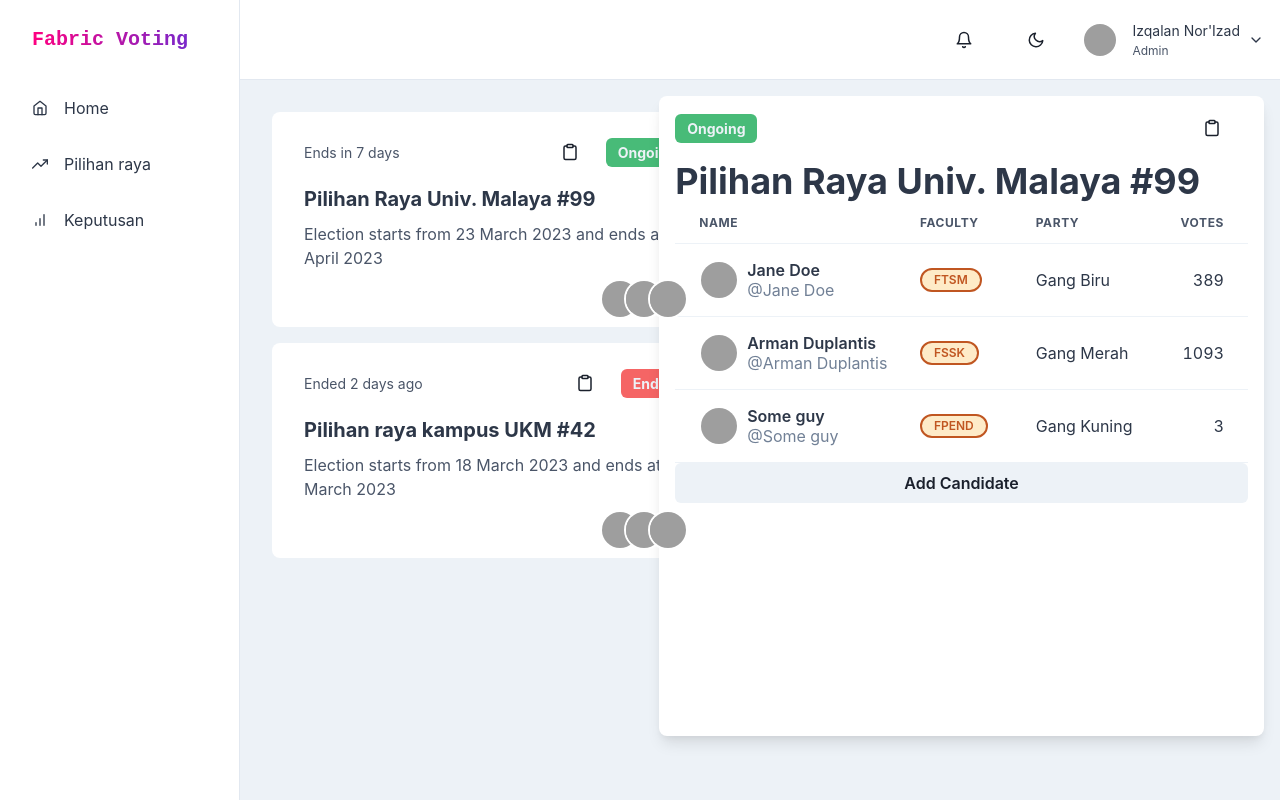
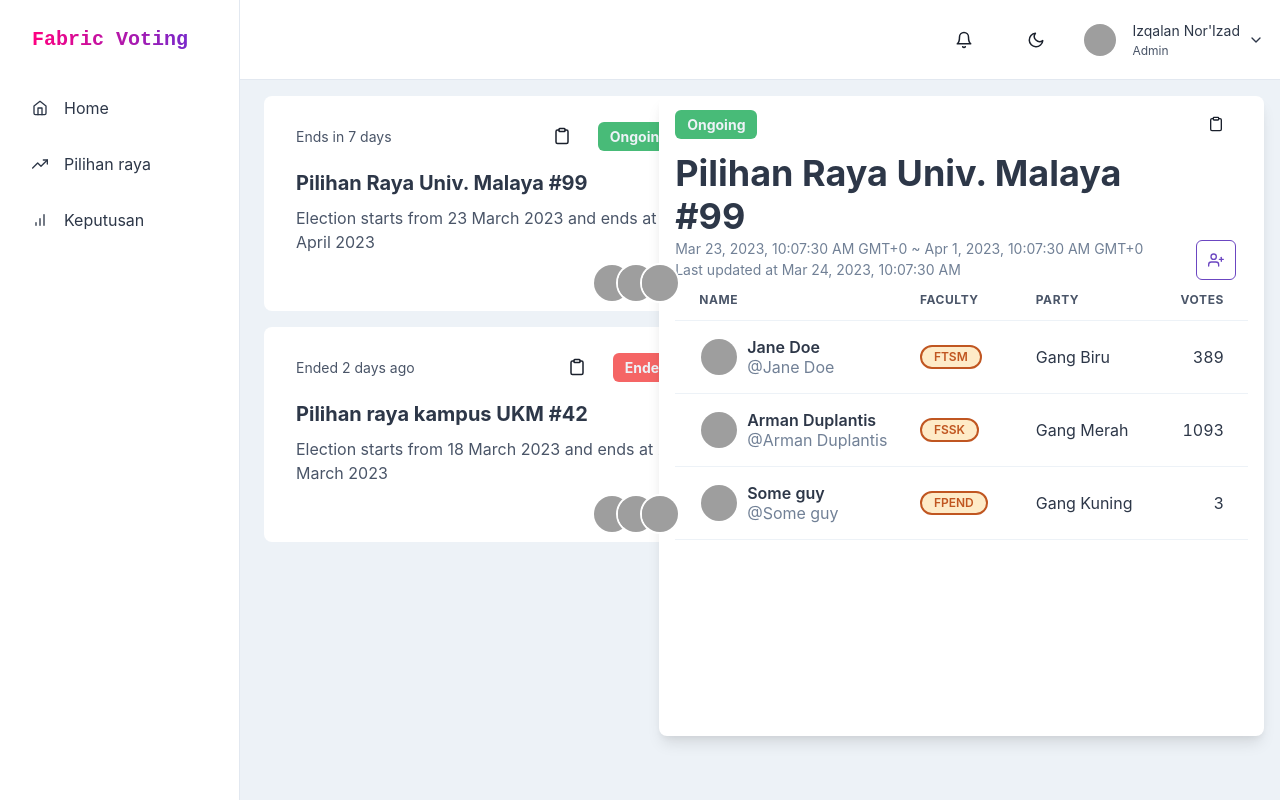
Before and after one commit to izqalan/fabric-voting, a Next.js app in the folder app/fabric-voting-client/: page /admin/election in a window 1280 px wide. Built offline with nearby package versions, Linux system fonts and the light colour scheme; grey boxes are pictures that could not be loaded.

Commit message:
ui tweaks

```diff
--- a/app/fabric-voting-client/components/layouts/ElectionDetails.tsx
+++ b/app/fabric-voting-client/components/layouts/ElectionDetails.tsx
@@ -29,9 +29,11 @@ import {
   useDisclosure,
   InputGroup,
   InputLeftAddon,
+  VStack,
 } from "@chakra-ui/react";
+import { format } from "date-fns";
 import { useRef } from "react";
-import { FiClipboard } from "react-icons/fi";
+import { FiClipboard, FiUserPlus } from "react-icons/fi";
 import copyMessage from "../utils/copyMessage";
 
 interface ElectionDetailsProps {
@@ -96,10 +98,11 @@ export default function ElectionDetails({
       shadow="lg"
       rounded="lg"
     >
-      <Flex direction="column" w="fit-content" width="full">
+      <Flex direction="column" width="full">
         {/* horizontal stack */}
-        <HStack w="full" justifyContent="space-between">
+        <Flex w="full" justifyContent="space-between"  alignItems={"center"}>
           <Text
+            h={"fit-content"}
             px={3}
             py={1}
             bg={new Date() > endDate ? "red.400" : "green.400"}
@@ -107,11 +110,12 @@ export default function ElectionDetails({
             fontSize="sm"
             fontWeight="700"
             rounded="md"
+
           >
             {new Date() > endDate ? "Ended" : "Ongoing"}
           </Text>
           <IconButton
-            size="lg"
+            size="md"
             colorScheme="gray"
             variant="ghost"
             mx={3}
@@ -121,9 +125,29 @@ export default function ElectionDetails({
               copyMessage(electionID);
             }}
           />
-        </HStack>
+        </Flex>
 
-        <Heading mt={2}>{electionName}</Heading>
+        <Flex justifyContent="space-between" alignItems={"end"}>
+          <Flex direction="column" justifyItems="start">
+            <Heading mt={2}>{electionName}</Heading>
+            <Text color="gray.500" fontSize="sm">
+              {format(startDate, "PPppp")} ~ {format(endDate, "PPppp")}
+            </Text>
+            <Text color="gray.500" fontSize="sm">
+              Last updated at {format(updatedAt, "PPpp")}
+            </Text>
+          </Flex>
+          <IconButton
+            size="md"
+            colorScheme="purple"
+            variant="outline"
+            mx={3}
+            aria-label="copy eletion url"
+            icon={<FiUserPlus />}
+            onClick={onOpen}
+          />
+        </Flex>
+
         <TableContainer>
           <Table variant="simple">
             <Thead>
@@ -185,7 +209,6 @@ export default function ElectionDetails({
             </Tbody>
           </Table>
         </TableContainer>
-        <Button onClick={onOpen}>Add Candidate</Button>
 
         <Modal initialFocusRef={btnRef} isOpen={isOpen} onClose={onClose}>
           <ModalOverlay />
@@ -213,7 +236,7 @@ export default function ElectionDetails({
                 <Input placeholder="Faculty" />
               </FormControl>
 
-              <InputGroup  mt={4}>
+              <InputGroup mt={4}>
                 <FormLabel>Profile picture</FormLabel>
                 {/* eslint-disable-next-line react/no-children-prop */}
                 <InputLeftAddon children="https://" />
--- a/app/fabric-voting-client/pages/admin/election.tsx
+++ b/app/fabric-voting-client/pages/admin/election.tsx
@@ -18,7 +18,7 @@ export default function Election() {
       direction="row"
       flexWrap="wrap"
     >
-      <Flex direction="column" w="40%" p={4}>
+      <Flex direction="column" w="40%" px={2}>
         <ElectionCard
           ref={btnRef}
           electionName="Pilihan Raya Univ. Malaya #99"
```
